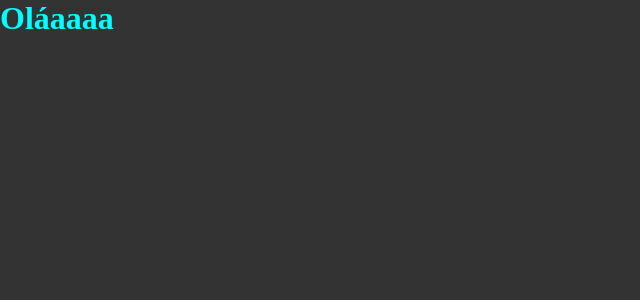
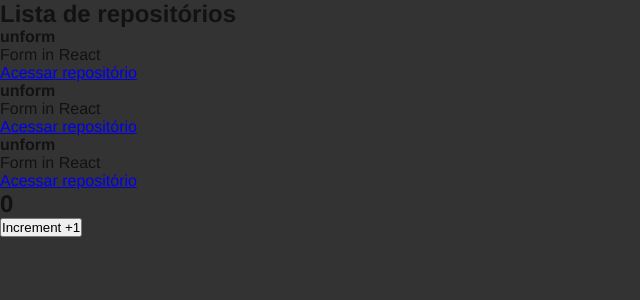
Before and after one commit to lucasoliveiraa/github-explorer-ignite, a React app: page / in a window 1280 px wide. Shown: the top 300 px of the page, without its empty margins (0-640 px from the left). Built offline with nearby package versions, Linux system fonts and the light colour scheme.

Commit message:
Conceitos importantes

```diff
--- a/package.json
+++ b/package.json
@@ -16,11 +16,13 @@
     "@babel/core": "^7.13.10",
     "@babel/preset-env": "^7.13.10",
     "@babel/preset-react": "^7.12.13",
+    "@pmmmwh/react-refresh-webpack-plugin": "^0.4.3",
     "babel-loader": "^8.2.2",
     "cross-env": "^7.0.3",
     "css-loader": "^5.1.3",
     "html-webpack-plugin": "^5.3.1",
     "node-sass": "^5.0.0",
+    "react-refresh": "^0.9.0",
     "sass-loader": "^11.0.1",
     "style-loader": "^2.0.0",
     "webpack": "^5.27.1",
--- a/src/App.jsx
+++ b/src/App.jsx
@@ -1,5 +1,6 @@
+import { RepositoryList } from './components/RepositoryList'
 import './styles/global.scss'
 
 export function App() {
-  return <h1>Oláaaaa</h1>
+  return <RepositoryList />
 }
--- /dev/null
+++ b/src/components/Counter.jsx
@@ -0,0 +1,18 @@
+import { useState } from "react";
+
+export function Counter() {
+  const [counter, setCounter] = useState(0);
+
+  function increment() {
+    setCounter(counter + 1);
+  }
+
+  return (
+    <div>
+      <h2>{counter}</h2>
+      <button type="button" onClick={increment}>
+        Increment +1
+      </button>
+    </div>
+  )
+}
--- /dev/null
+++ b/src/components/RepositoryItem.jsx
@@ -0,0 +1,12 @@
+export function RepositoryItem(props) {
+  return (
+    <li>
+      <strong>{props.repository.name ?? 'Default'}</strong>
+      <p>{props.repository.description}</p>
+
+      <a href={props.repository.link}>
+        Acessar repositório
+      </a>
+    </li>
+  )
+}
--- /dev/null
+++ b/src/components/RepositoryList.jsx
@@ -0,0 +1,23 @@
+import { Counter } from "./Counter";
+import { RepositoryItem } from "./RepositoryItem";
+
+const repository = {
+  name: 'unform',
+  description: 'Form in React',
+  link: 'https://github/rocketseat/unform'
+}
+
+export function RepositoryList() {
+  return (
+    <section className="repository-list">
+      <h1>Lista de repositórios</h1>
+
+      <ul>
+        <RepositoryItem repository={repository} />
+        <RepositoryItem repository={repository} />
+        <RepositoryItem repository={repository} />
+      </ul>
+      <Counter />
+    </section>
+  )
+}
--- a/src/styles/global.scss
+++ b/src/styles/global.scss
@@ -5,7 +5,7 @@
 }
 
 body {
-  font: Arial, arial,sans-serif;
+  font: 16px "Helvetica Neue", Arial, sans-serif;
+  color: #121214;
   background: #333;
-  color: aqua;
 }
--- a/webpack.config.js
+++ b/webpack.config.js
@@ -1,5 +1,6 @@
 const path = require('path')
 const HtmlWebpackPlugin = require('html-webpack-plugin')
+const ReactRefreshWebpackPlugin = require('@pmmmwh/react-refresh-webpack-plugin')
 
 const isDevelopment = process.env.NODE_ENV !== 'production';
 
@@ -16,18 +17,27 @@
   },
   devServer: {
     contentBase: path.resolve(__dirname, 'public'),
+    hot: true,
   },
   plugins: [
+    isDevelopment && new ReactRefreshWebpackPlugin(),
     new HtmlWebpackPlugin({
       template: path.resolve(__dirname, 'public', 'index.html')
     })
-  ],
+  ].filter(Boolean),
   module: {
     rules: [
       {
         test: /\.jsx$/,
         exclude: /node_modules/,
-        use: 'babel-loader',
+        use: {
+          loader: 'babel-loader',
+          options: {
+            plugins: [
+              isDevelopment && require.resolve('react-refresh/babel')
+            ].filter(Boolean)
+          }
+        },
       },
       {
         test: /\.scss$/,
```
Also changed, not shown: 1 other file (tests, documents, lock files or other folders).
